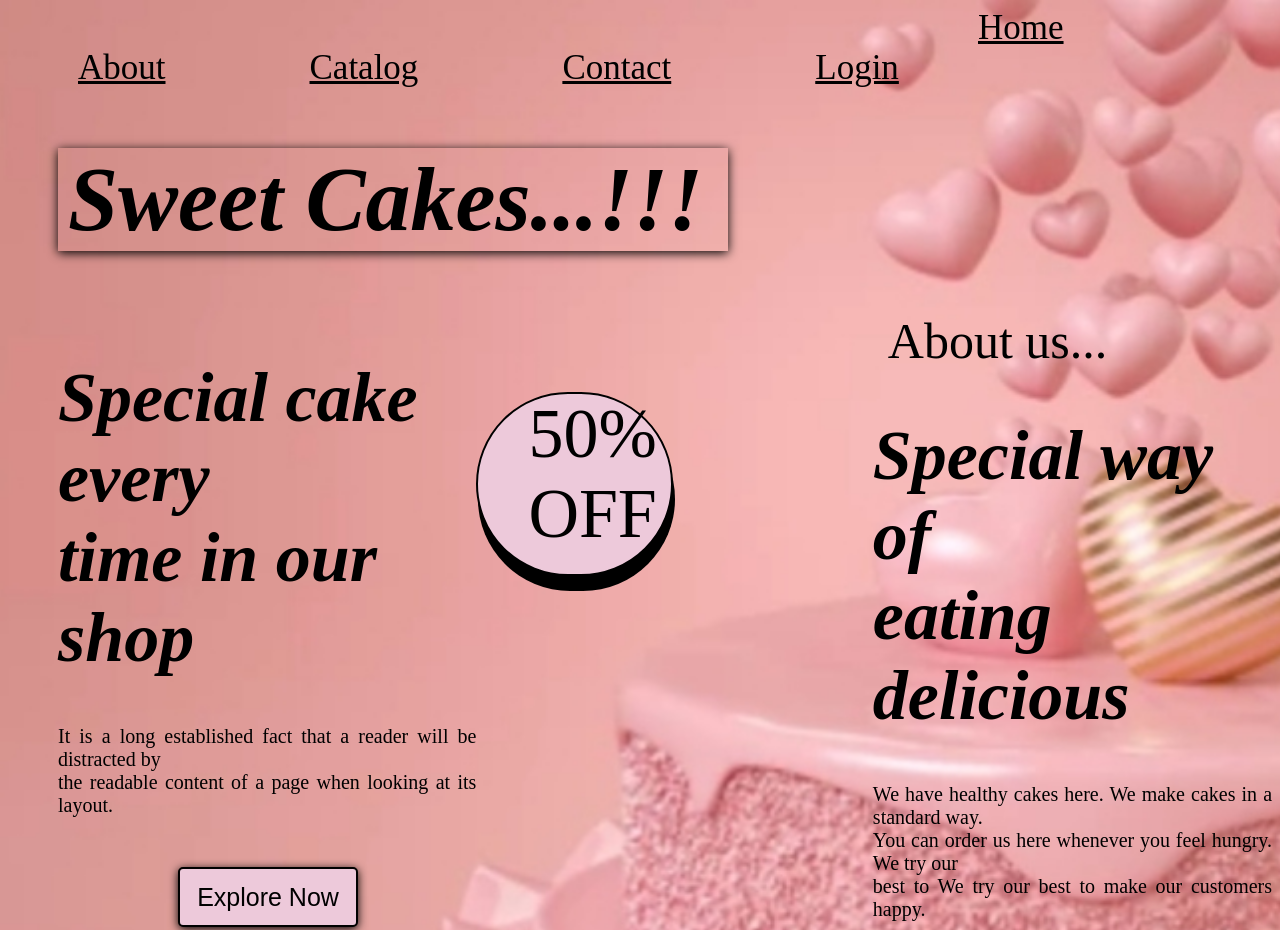
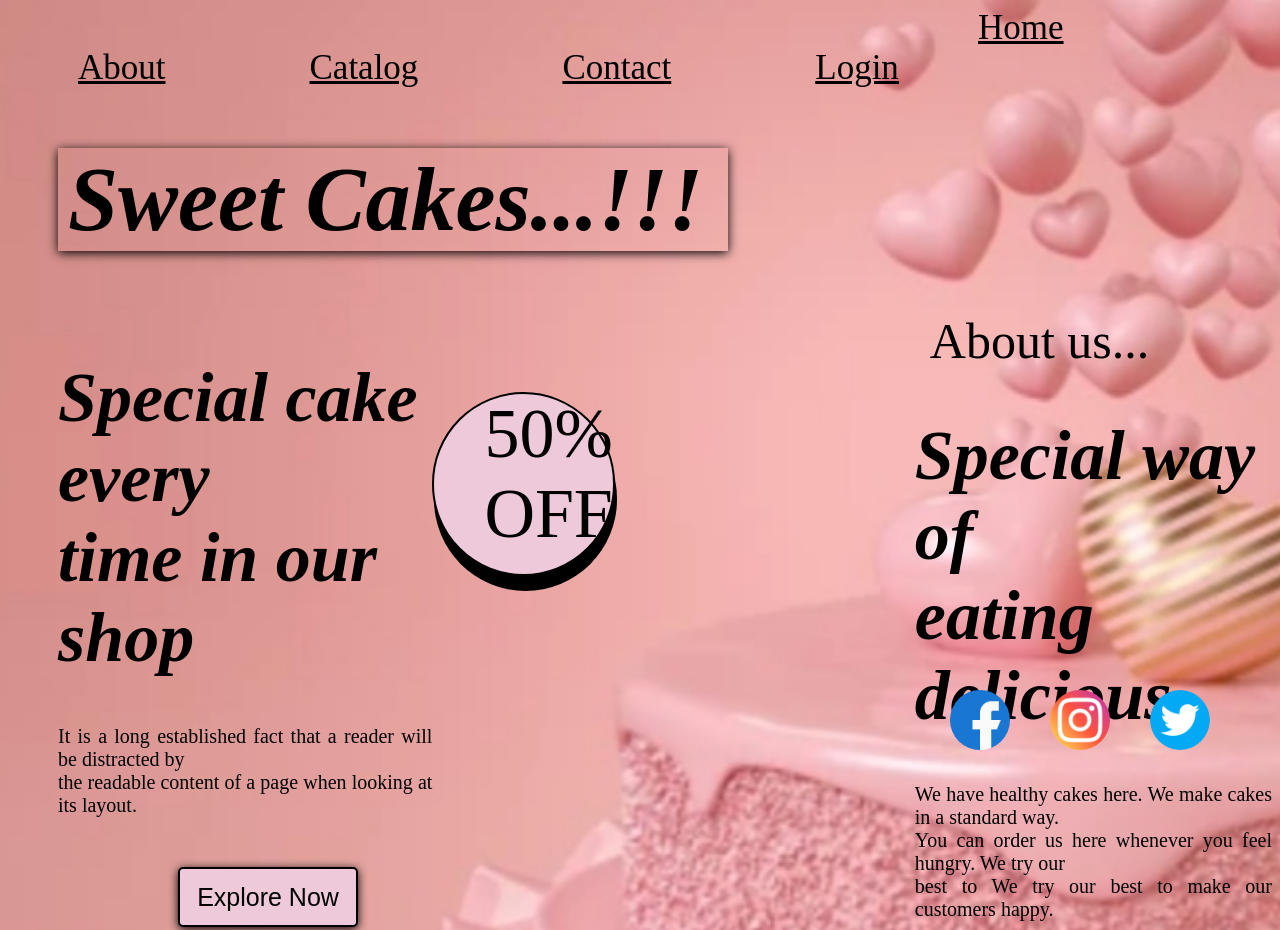
Before and after one commit to snehabhosale1770/my_wepages, a plain HTML site: page pages/home.html in a window 1280 px wide. Shown: the top 930 px of the page. Drawn offline with Linux system fonts and the light colour scheme.

Commit message:
added icons

```diff
--- a/css/home.css
+++ b/css/home.css
@@ -17,6 +17,11 @@ body{
   font-size: 35px;
   padding: 20px 70px;
   color: black;
+}
+.anchor:hover{
+  background-color: rgb(237, 201, 218);
+  border: 2px solid black;
+ box-shadow: 0 2px 10px black;
 }
 .a1{
 margin-left: 900px;
@@ -65,7 +70,7 @@ width:250px;
 margin-left: 50px;
 }
 .div_3{
-  margin-left: 200px;
+  margin-left: 300px;
 }
 .parent{
   margin-top: 2px;
@@ -81,3 +86,30 @@ margin-left: 50px;
   border-radius: 150px 150px 150px 150px;
   box-shadow: 0px 5px 15px black;
 }
+.icon{
+  width: 60px;
+  height: 60px;
+  padding: 20px;
+}
+.icon:hover{
+  background-color: rgb(237, 201, 218);
+  box-shadow: 0 2px 20px black;
+}
+.f1{
+  position:fixed;
+  bottom: 30px;
+  right: 250px;
+  border-radius: 50%;
+}
+.i1{
+  position:fixed;
+  bottom: 30px;
+  right: 150px;
+  border-radius: 50%;
+}
+.t1{
+  position:fixed;
+  bottom: 30px;
+  right: 50px;
+  border-radius: 50%;
+}
--- a/pages/home.html
+++ b/pages/home.html
@@ -36,6 +36,8 @@
 </div>
 <img class="image" src="./../images/cake_img_1.jpg" alt="pink cake">
 <img class="image" src="./../images/cake_img_2.jpg" alt="pink cake">
+<img class="icon f1" src="./../icons/facebook.png" alt="Facebook">
+<img class="icon i1" src="./../icons/instagram.png" alt="instagram">
+<img class="icon t1"src="./../icons/twitter.png" alt="Twitter">
 </body>
-
 </html>
```
